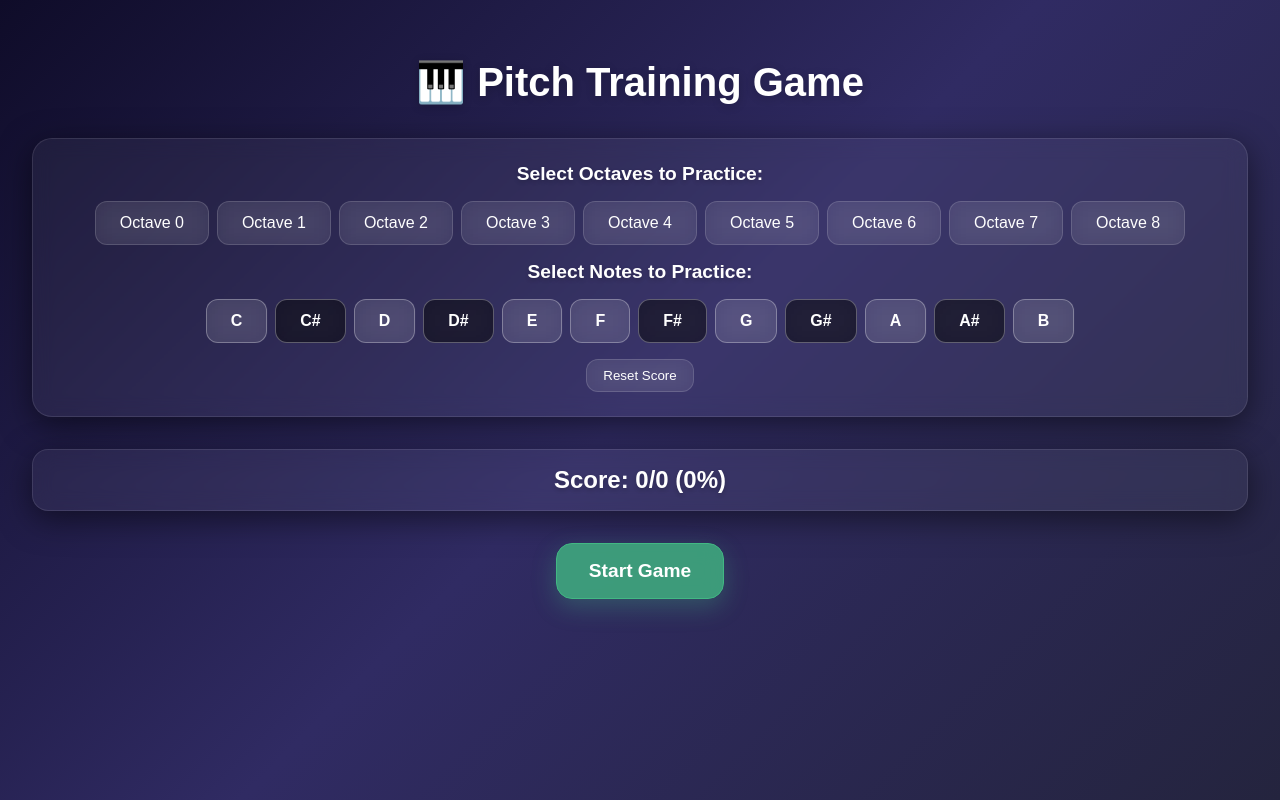
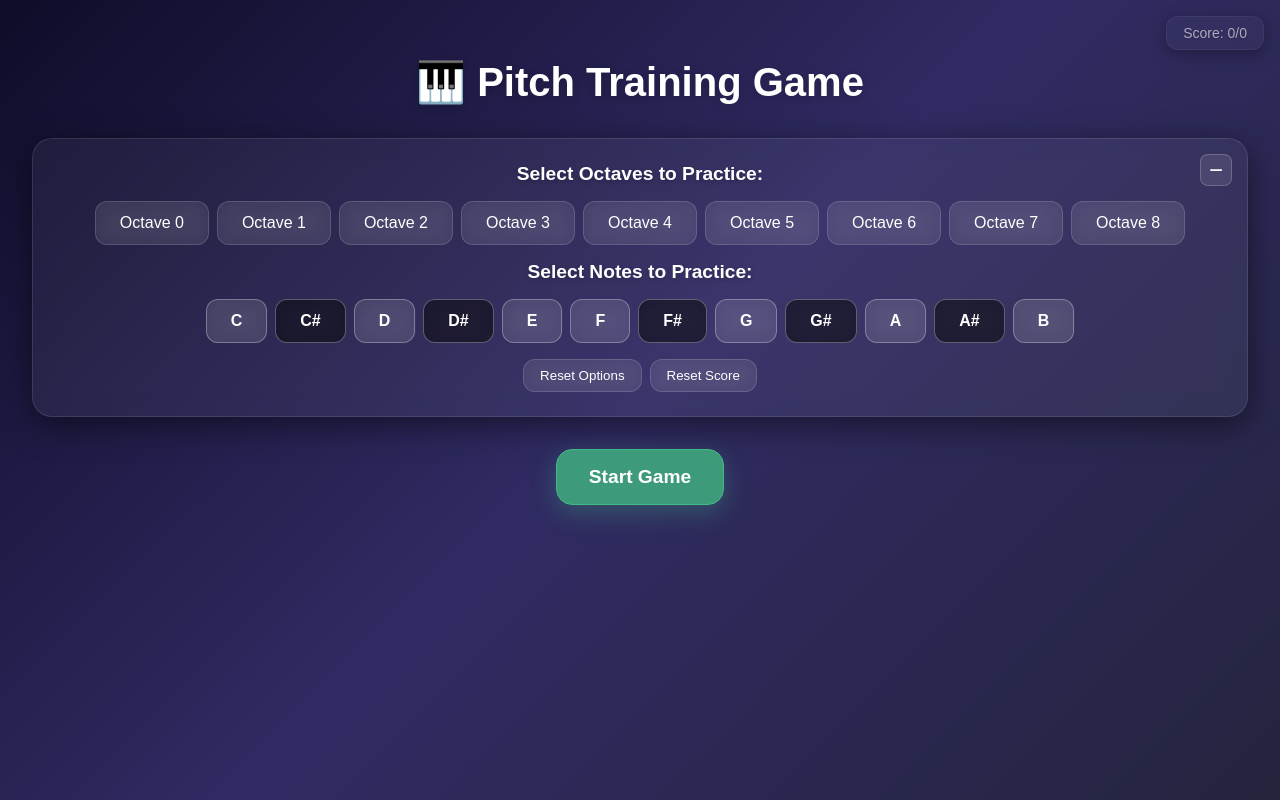
Before and after one commit to FrancqNicolas/pitch-training-v2, a Vue app: page / in a window 1280 px wide. Built offline with nearby package versions, Linux system fonts and the light colour scheme; the HTML template or start-up script is replaced by a standard one.

Commit message:
feat: better game design

```diff
--- a/src/App.vue
+++ b/src/App.vue
@@ -1,4 +1,5 @@
 <script setup lang="ts">
+import { ref } from 'vue'
 import GameOptions from './components/GameOptions.vue'
 import ScoreBoard from './components/ScoreBoard.vue'
 import GameControls from './components/GameControls.vue'
@@ -25,9 +26,31 @@ const {
 } = usePitchGame()
 
 const { triggerConfetti } = useConfetti()
+const showBorders = ref(false)
+const showOptions = ref(true)
 
 const handleCheckAnswer = (note: string) => {
-  checkAnswer(note, triggerConfetti)
+  checkAnswer(note, () => {
+    showBorders.value = true
+    triggerConfetti()
+    setTimeout(() => {
+      showBorders.value = false
+    }, 3000)
+  })
+}
+
+const resetOptions = () => {
+  selectedOctaves.value = []
+  selectedNoteNames.value = []
+}
+
+const toggleOptions = () => {
+  showOptions.value = !showOptions.value
+}
+
+const handleStartNewRound = () => {
+  startNewRound()
+  showOptions.value = false
 }
 </script>
 
@@ -35,7 +58,13 @@ const handleCheckAnswer = (note: string) => {
   <div class="container">
     <h1>🎹 Pitch Training Game</h1>
 
+    <div class="options-wrapper">
+      <button @click="toggleOptions" class="toggle-icon-btn">
+        {{ showOptions ? '−' : '+' }}
+      </button>
+
       <GameOptions
+        v-if="showOptions"
         :availableOctaves="availableOctaves"
         :selectedOctaves="selectedOctaves"
         :availableNoteNames="availableNoteNames"
@@ -43,14 +72,16 @@ const handleCheckAnswer = (note: string) => {
         @toggleOctave="toggleOctave"
         @toggleNoteName="toggleNoteName"
         @resetScore="resetScore"
+        @resetOptions="resetOptions"
       />
+    </div>
 
     <ScoreBoard :correct="score.correct" :total="score.total" :percentage="scorePercentage" />
 
     <GameControls
       :currentNote="currentNote"
       :feedback="feedback"
-      @startNewRound="startNewRound"
+      @startNewRound="handleStartNewRound"
     />
 
     <PianoKeyboard
@@ -60,6 +91,11 @@ const handleCheckAnswer = (note: string) => {
       :currentNote="currentNote"
       @checkAnswer="handleCheckAnswer"
     />
+
+    <div v-if="showBorders" class="border-top"></div>
+    <div v-if="showBorders" class="border-right"></div>
+    <div v-if="showBorders" class="border-bottom"></div>
+    <div v-if="showBorders" class="border-left"></div>
   </div>
 </template>
 
@@ -88,4 +124,96 @@ h1 {
   text-shadow: 0 2px 10px rgba(0, 0, 0, 0.2);
   font-size: 2.5rem;
 }
+
+.options-wrapper {
+  position: relative;
+  margin-bottom: 2rem;
+}
+
+.toggle-icon-btn {
+  position: absolute;
+  top: 1rem;
+  right: 1rem;
+  width: 32px;
+  height: 32px;
+  background: rgba(255, 255, 255, 0.1);
+  backdrop-filter: blur(10px);
+  color: white;
+  border: 1px solid rgba(255, 255, 255, 0.2);
+  border-radius: 8px;
+  cursor: pointer;
+  transition: all 0.3s;
+  font-size: 1.5rem;
+  line-height: 1;
+  display: flex;
+  align-items: center;
+  justify-content: center;
+  z-index: 10;
+}
+
+.toggle-icon-btn:hover {
+  background: rgba(255, 255, 255, 0.2);
+  transform: scale(1.1);
+}
+
+.border-top,
+.border-right,
+.border-bottom,
+.border-left {
+  position: fixed;
+  animation: colorShift 0.2s ease infinite;
+  z-index: 1000;
+}
+
+.border-top {
+  top: 0;
+  left: 0;
+  right: 0;
+  height: 8px;
+}
+
+.border-right {
+  top: 0;
+  right: 0;
+  bottom: 0;
+  width: 8px;
+}
+
+.border-bottom {
+  bottom: 0;
+  left: 0;
+  right: 0;
+  height: 8px;
+}
+
+.border-left {
+  top: 0;
+  left: 0;
+  bottom: 0;
+  width: 8px;
+}
+
+@keyframes colorShift {
+  0% {
+    background: #ff0080;
+  }
+  16.66% {
+    background: #7928ca;
+  }
+  33.33% {
+    background: #0070f3;
+  }
+  50% {
+    background: #00d4ff;
+  }
+  66.66% {
+    background: #00ff88;
+  }
+  83.33% {
+    background: #ffdd00;
+  }
+  100% {
+    background: #ff0080;
+  }
+}
 </style>
--- a/src/components/GameControls.vue
+++ b/src/components/GameControls.vue
@@ -14,9 +14,6 @@ const emit = defineEmits<{
     <button @click="emit('startNewRound')" class="play-btn">
       {{ currentNote ? 'Play Again' : 'Start Game' }}
     </button>
-    <div v-if="feedback" :class="['feedback', feedback.includes('Correct') ? 'correct' : 'wrong']">
-      {{ feedback }}
-    </div>
   </div>
 </template>
 
--- a/src/components/GameOptions.vue
+++ b/src/components/GameOptions.vue
@@ -12,6 +12,7 @@ const emit = defineEmits<{
   toggleOctave: [octave: string]
   toggleNoteName: [noteName: string]
   resetScore: []
+  resetOptions: []
 }>()
 </script>
 
@@ -45,7 +46,10 @@ const emit = defineEmits<{
       </button>
     </div>
 
-    <button @click="emit('resetScore')" class="reset-btn">Reset Score</button>
+    <div class="reset-buttons">
+      <button @click="emit('resetOptions')" class="reset-btn">Reset Options</button>
+      <button @click="emit('resetScore')" class="reset-btn">Reset Score</button>
+    </div>
   </div>
 </template>
 
@@ -146,6 +150,12 @@ const emit = defineEmits<{
   box-shadow: 0 0 20px rgba(66, 184, 131, 0.6);
 }
 
+.reset-buttons {
+  display: flex;
+  gap: 0.5rem;
+  justify-content: center;
+}
+
 .reset-btn {
   padding: 0.5rem 1rem;
   background: rgba(255, 255, 255, 0.08);
--- a/src/components/ScoreBoard.vue
+++ b/src/components/ScoreBoard.vue
@@ -8,25 +8,28 @@ defineProps<{
 
 <template>
   <div class="score-board">
-    <div class="score">Score: {{ correct }}/{{ total }} ({{ percentage }}%)</div>
+    <div class="score">Score: {{ correct }}/{{ total }}</div>
   </div>
 </template>
 
 <style scoped>
 .score-board {
-  margin-bottom: 2rem;
-  background: rgba(255, 255, 255, 0.05);
+  position: fixed;
+  top: 1rem;
+  right: 1rem;
+  background: rgba(255, 255, 255, 0.03);
   backdrop-filter: blur(10px);
-  border: 1px solid rgba(255, 255, 255, 0.1);
-  padding: 1rem;
-  border-radius: 16px;
-  box-shadow: 0 8px 32px 0 rgba(0, 0, 0, 0.5);
+  border: 1px solid rgba(255, 255, 255, 0.05);
+  padding: 0.5rem 1rem;
+  border-radius: 12px;
+  box-shadow: 0 4px 16px 0 rgba(0, 0, 0, 0.3);
+  z-index: 100;
 }
 
 .score {
-  font-size: 1.5rem;
-  font-weight: bold;
-  color: white;
-  text-shadow: 0 2px 4px rgba(0, 0, 0, 0.2);
+  font-size: 0.875rem;
+  font-weight: 500;
+  color: rgba(255, 255, 255, 0.6);
+  text-shadow: 0 1px 2px rgba(0, 0, 0, 0.2);
 }
 </style>
```
Lines whose indentation alone changed are shown as unchanged.
